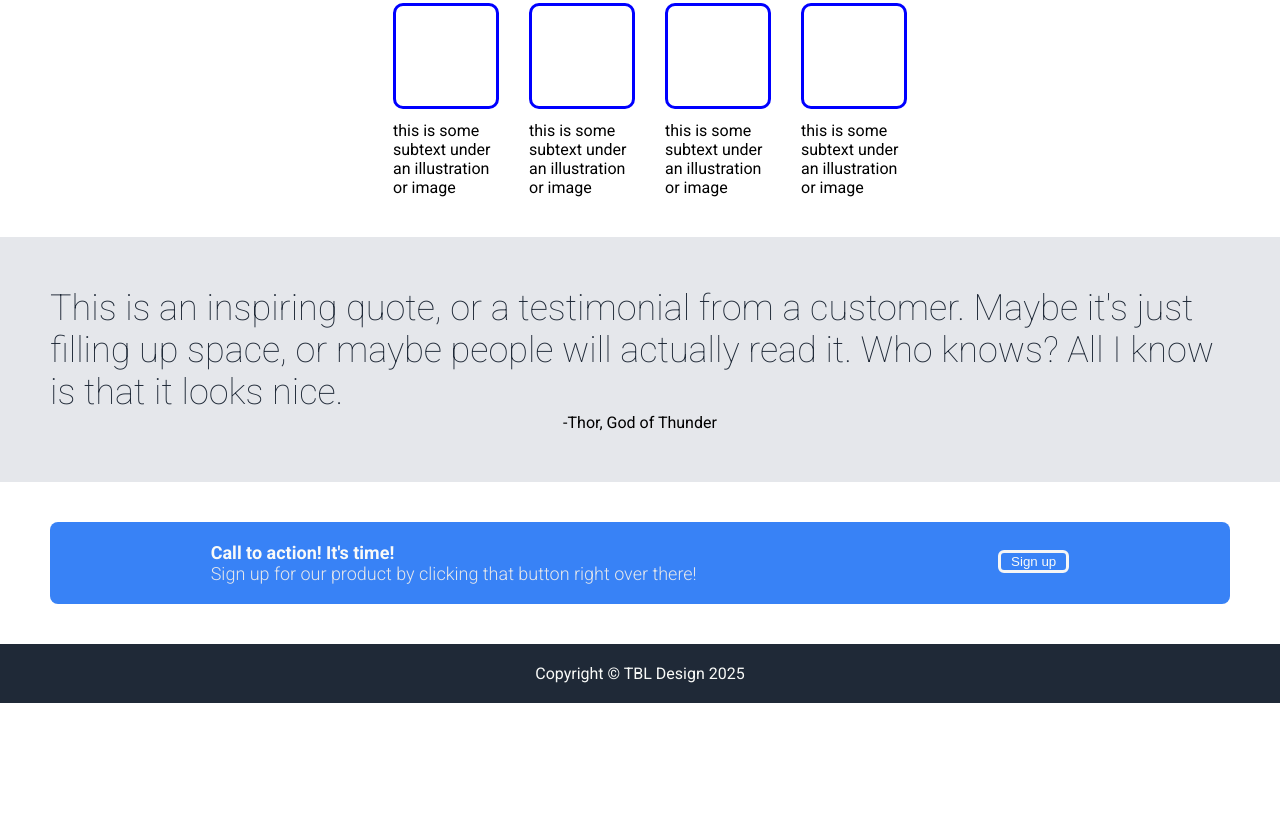
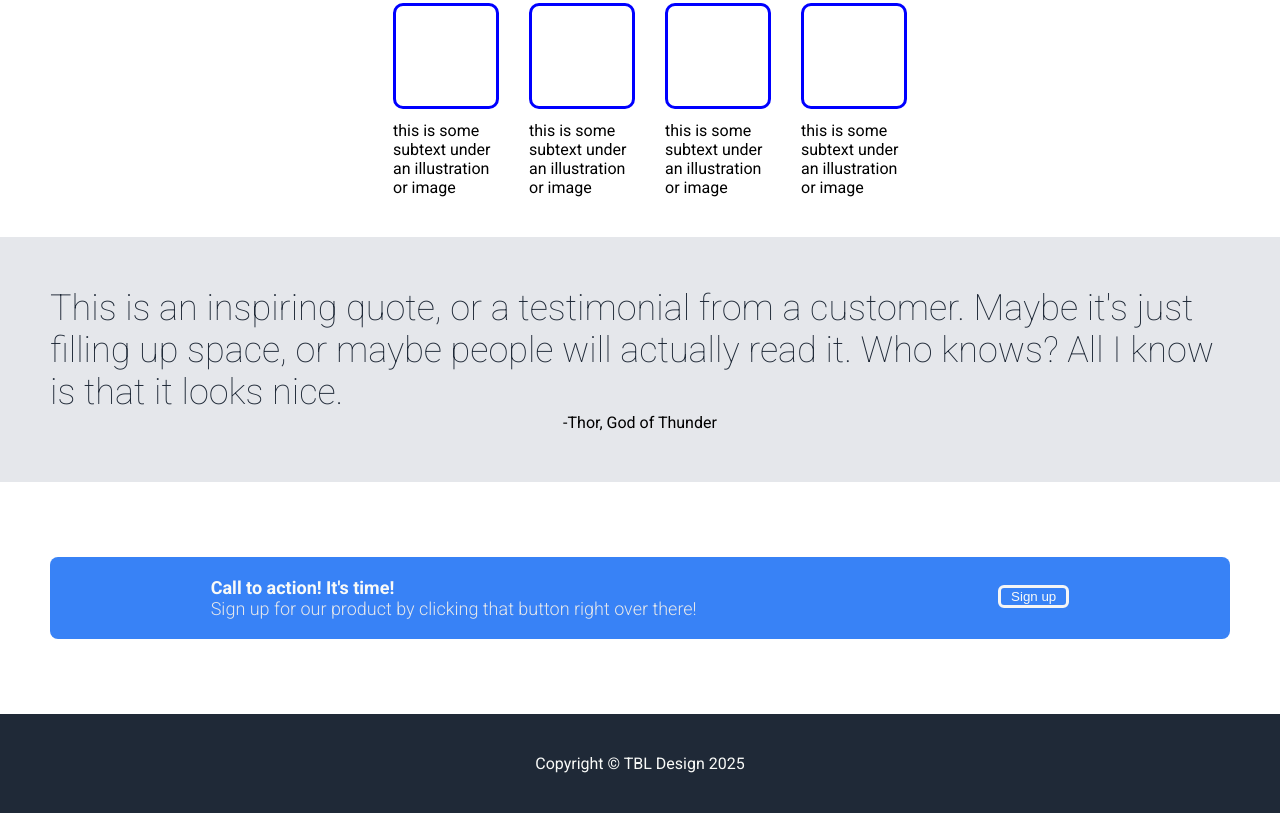
Before and after one commit to TylerLanglois/Odin-Landing-Page, a plain HTML site: page index.html in a window 1280 px wide. Shown: the part 425-1238 px from the top of the page. Before the commit the page ends 1128 px from the top, so only its background shows below. Drawn offline with Linux system fonts and the light colour scheme.

Commit message:
Added a few last minute tweaks to the margins.

```diff
--- a/style.css
+++ b/style.css
@@ -133,8 +133,8 @@ a {
     display: flex;
     justify-content: space-around;
     background-color: #3882F6;
-    margin-top: 40px;
-    margin-bottom: 40px;
+    margin-top: 75px;
+    margin-bottom: 75px;
     margin-left: 50px;
     margin-right: 50px;
     padding: 20px;
@@ -176,7 +176,8 @@ a {
     color: #F9FAF8;
     justify-content: center;
     align-items: center;
-    padding-top: 20px;
-    padding-bottom: 20px;
+    padding-top: 40px;
+    padding-bottom: 40px;
+    margin-bottom: 100px;
 
 }
```
